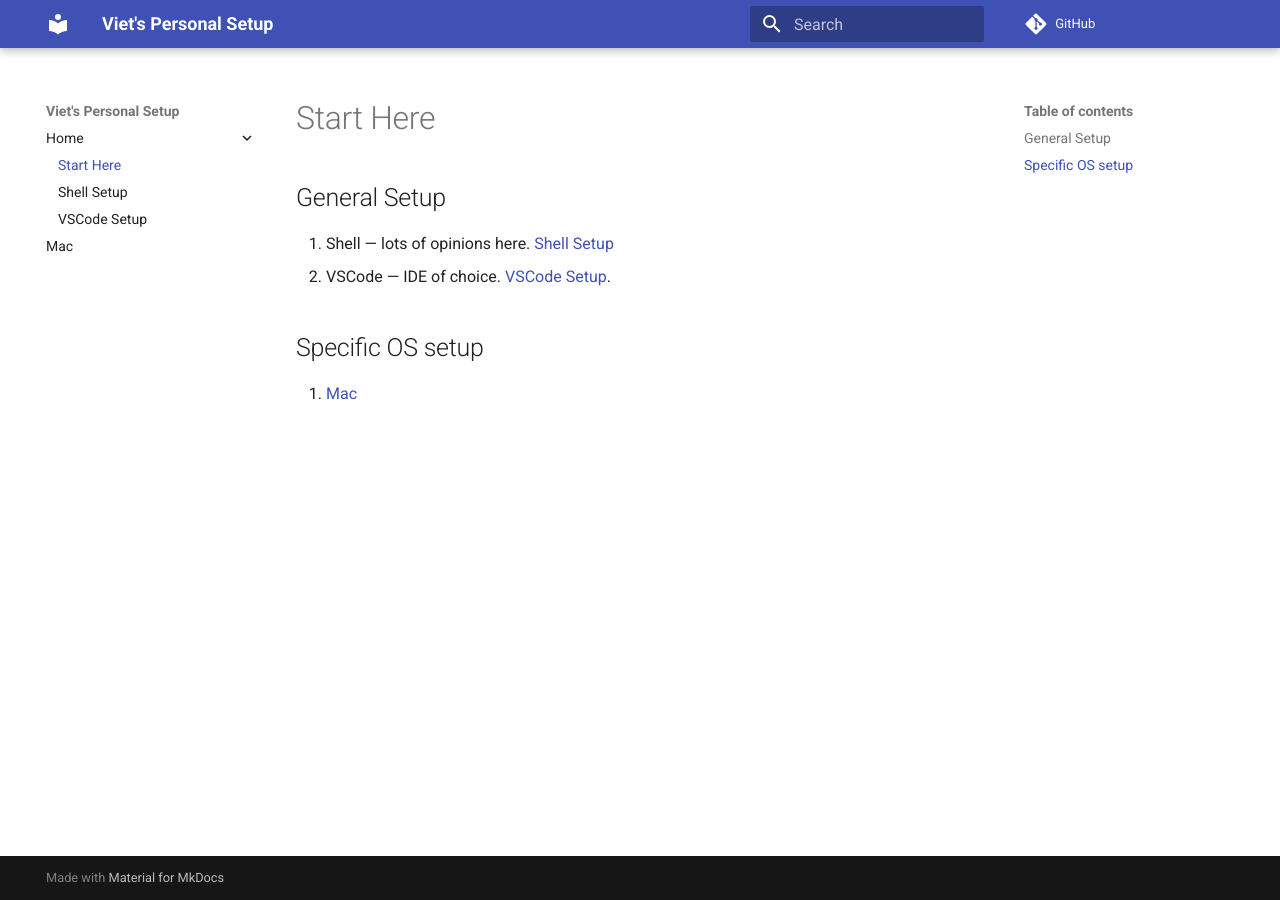
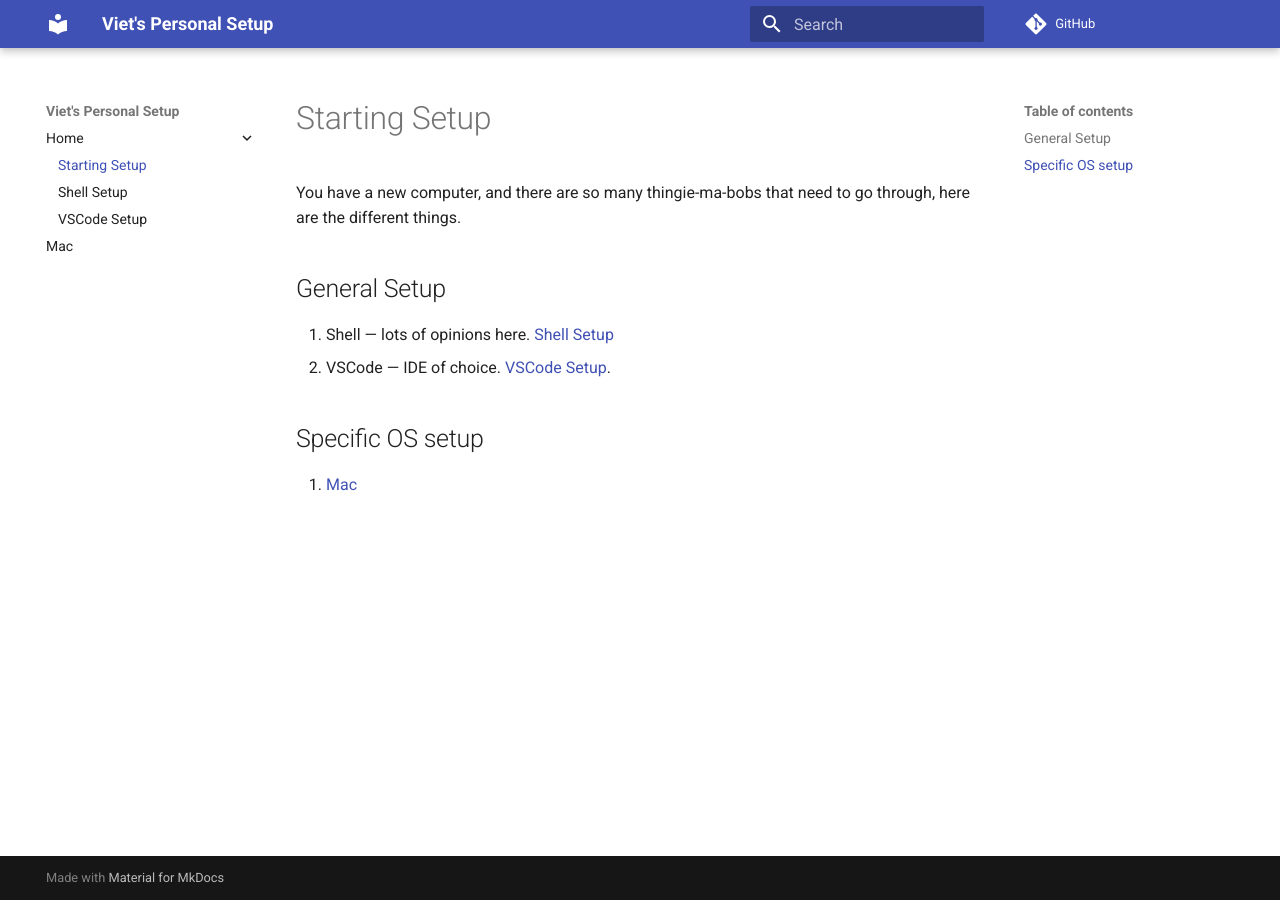
Before and after one commit to VietThan/PersonalSetup, an MkDocs documentation site: the page built from docs/index.md, in a window 1280 px wide. Built offline with MkDocs 1.6.1 and Material for MkDocs 9.7.7, drawn with Linux system fonts in a browser that asks for light colours; comment, search, counter and statistics services are not loaded.

Commit message:
made a few changes

```diff
--- a/docs/index.md
+++ b/docs/index.md
@@ -1,4 +1,6 @@
-# Start Here
+# Starting Setup
+
+You have a new computer, and there are so many thingie-ma-bobs that need to go through, here are the different things.
 
 ## General Setup
 
```
Also changed, not shown: README.md (+11 -5 lines), 1 other file.
